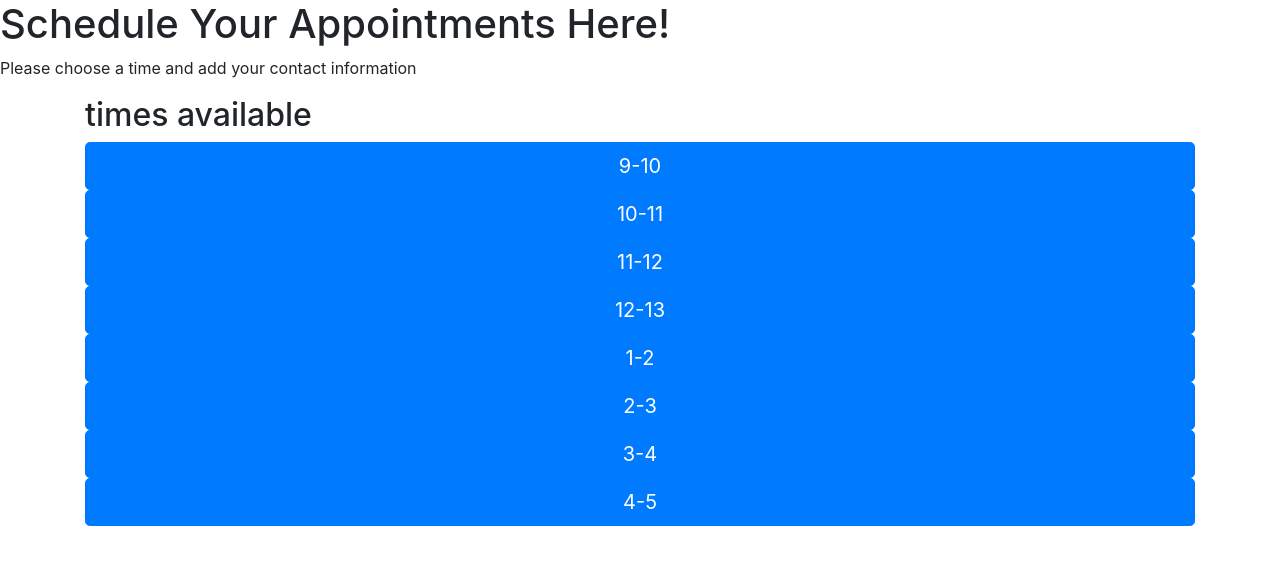
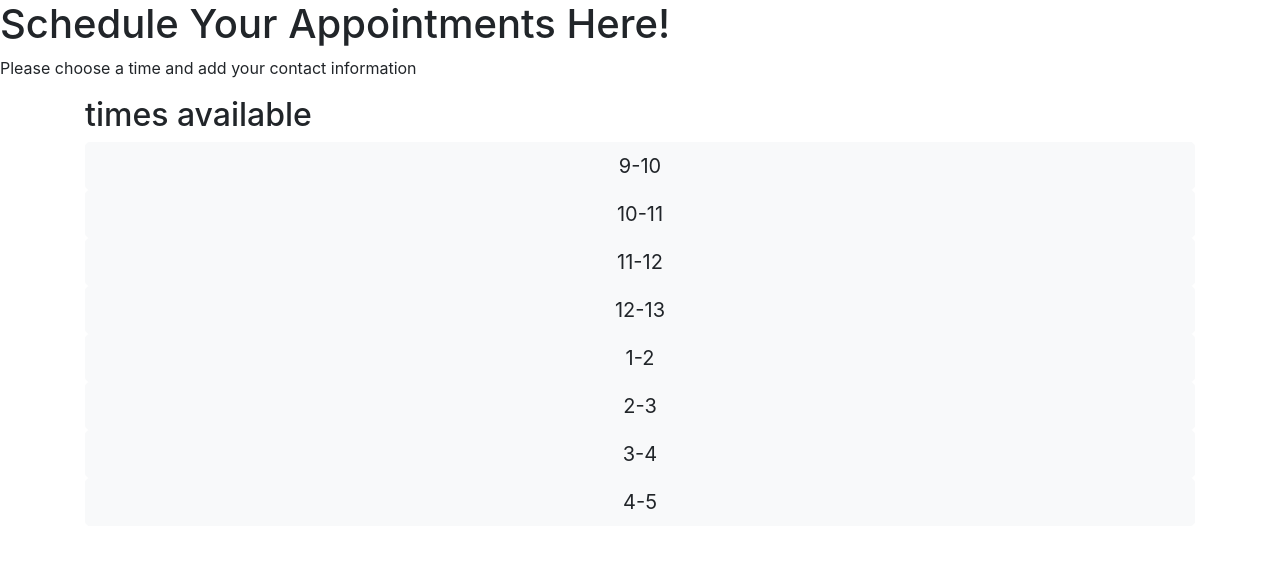
Before and after one commit to julesscheil/Appointment-Scheduling, a React (Create React App) app: page / in a window 1280 px wide. Shown: the top 564 px of the page. Built offline with nearby package versions, Linux system fonts and the light colour scheme.

Commit message:
timeslot chosen turning red after submitting

```diff
--- a/src/components/Timeslots.js
+++ b/src/components/Timeslots.js
@@ -7,20 +7,25 @@ import { Button, Form, Modal } from "react-bootstrap";
 function Timeslots() {
 
  // modal show hide states
-//  no cross user data is maintained, assumption is one user
+
  const [showModal, setShowModal] = useState(false);
- const handleCloseModal = () => setShowModal(false);
+ const handleCloseModal = () => {
+     setShowModal(false);
+    selectedAppointment();
+    }
  const handleShowModal = () => setShowModal(true);
 
 // state for name & phone number
-const [userName, setUserName] = useState();
-const [phoneNumber, setPhoneNumber] = useState();
+//  no cross user data is maintained, assumption is one user
+const [userName, setUserName] = useState("");
+const [phoneNumber, setPhoneNumber] = useState("");
+
+function selectedAppointment() {
+    document.getElementById("selected").style.background="red";
+}
 
 const handleSubmit=e=> {
     e.preventDefault();
-    console.log("user " +userName);
-    console.log("number " +phoneNumber);
-
 }
 
 
@@ -31,7 +36,7 @@ const handleSubmit=e=> {
   for (const value of hours) {
     hourCards.push(
       <div>
-        <Button size="lg" block onClick={handleShowModal}>
+        <Button id="selected" variant="light" size="lg" block onClick={handleShowModal}>
           {value}-{value + 1}
         </Button>
         <Modal
@@ -40,18 +45,18 @@ const handleSubmit=e=> {
           backdrop="static"
           keyboard={false}
         >
-          <Modal.Header closebutton>
+          <Modal.Header>
             <Modal.Title>Please input your information here</Modal.Title>
           </Modal.Header>
           <Modal.Body>
             <Form onSubmit={handleSubmit}>
               <Form.Group>
                 <Form.Label>Full Name</Form.Label>
-                <Form.Control type="text" placeholder="type your name here" onChange={e => setUserName(e.target.value)} />
+                <Form.Control type="text" value={userName} placeholder="type your name here" onChange={e => setUserName(e.target.value)} />
               </Form.Group>
               <Form.Group>
                 <Form.Label>Phone Number</Form.Label>
-                <Form.Control type="tel" placeholder="(xxx)-xxx-xxxx" onChange={e => setPhoneNumber(e.target.value)} />
+                <Form.Control type="tel" value={phoneNumber} placeholder="(xxx)-xxx-xxxx" onChange={e => setPhoneNumber(e.target.value)} />
               </Form.Group>
               <Button variant="primary" onClick={handleCloseModal} type="submit">
               Save Changes
```
